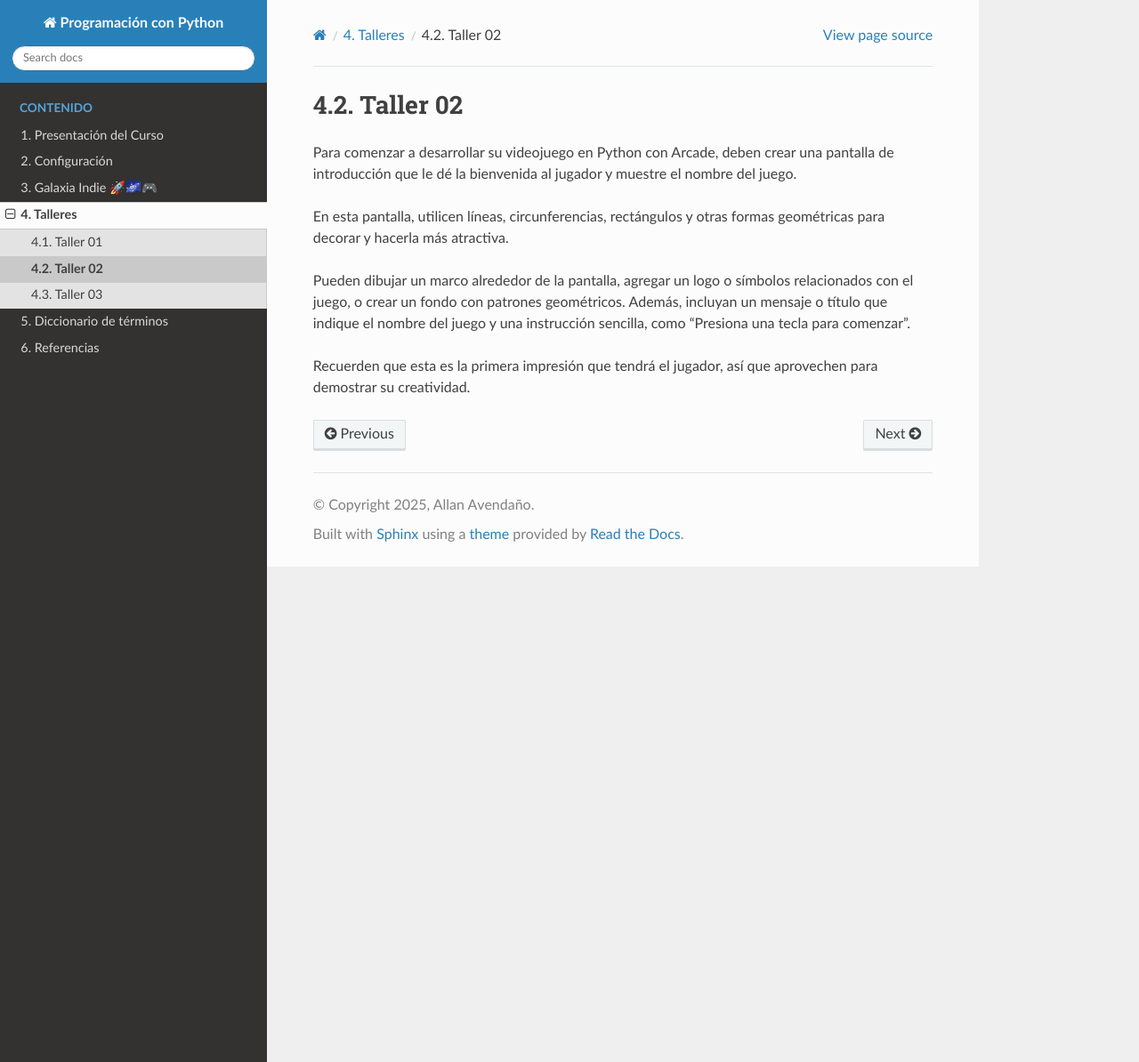
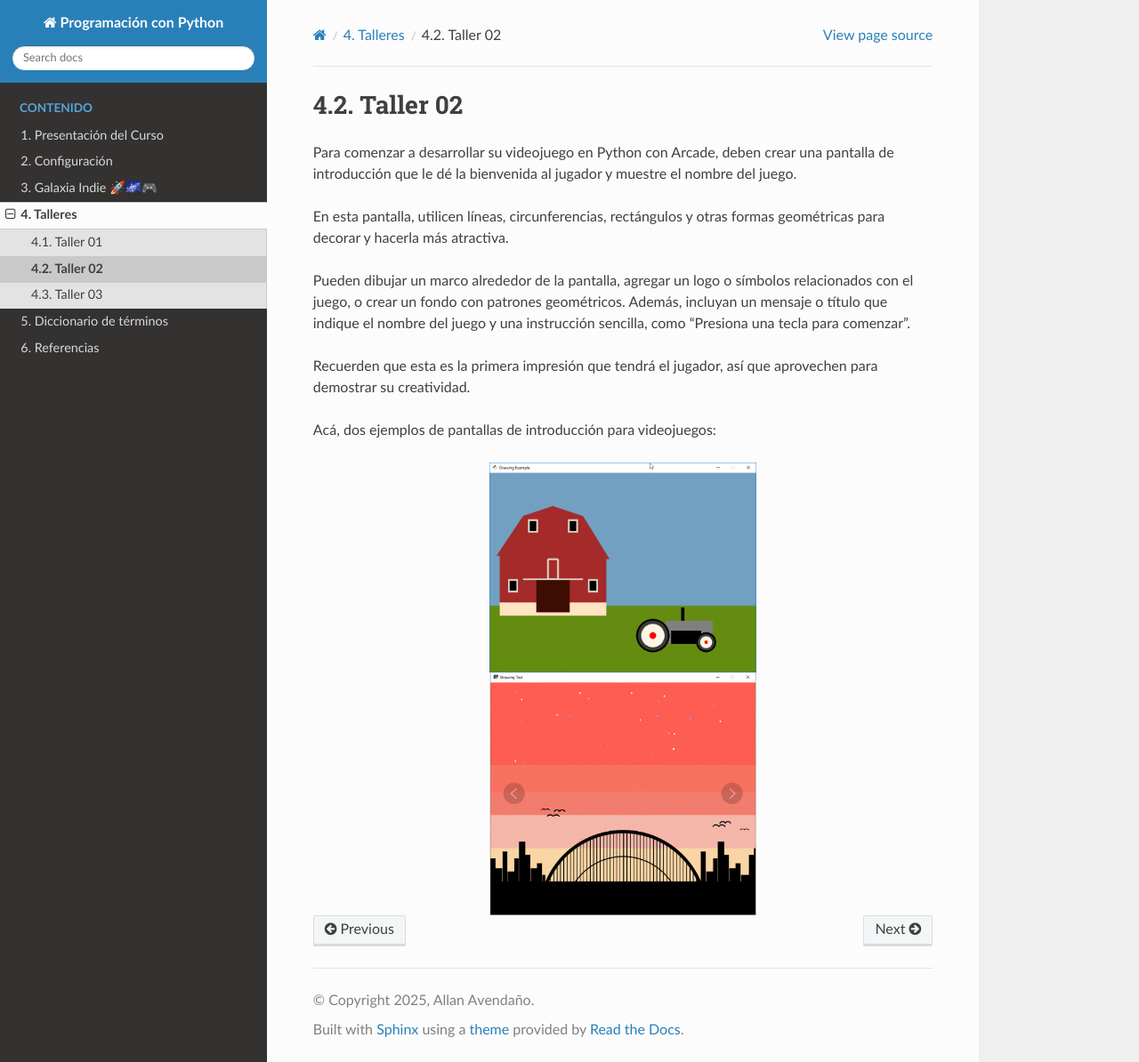
Before and after one commit to aavendan/programacion-python, a Sphinx documentation site: the page built from docs/source/talleres/taller02.rst, in a window 1280 px wide and 1194 px high. Shown: the whole window at 89% size. Built offline with Sphinx 7.4.7 and the Read the Docs theme 3.1.0, drawn with Linux system fonts in a browser that asks for light colours.

Commit message:
taller02

```diff
--- a/docs/source/talleres/taller02.rst
+++ b/docs/source/talleres/taller02.rst
@@ -15,3 +15,15 @@ instrucción sencilla, como "Presiona una tecla para comenzar".
 
 Recuerden que esta es la primera impresión que tendrá el jugador,
 así que aprovechen para demostrar su creatividad.
+
+Acá, dos ejemplos de pantallas de introducción para videojuegos:
+
+.. figure:: ../img/talleres/final_program01.webp
+   :width: 300
+   :figclass: align-center
+   :alt: final_program01
+
+.. figure:: ../img/talleres/final_program02.png
+   :width: 300
+   :figclass: align-center
+   :alt: final_program02
```
Also changed, not shown: docs/source/img/talleres/final_program01.webp (added), docs/source/img/talleres/final_program02.png (added).
